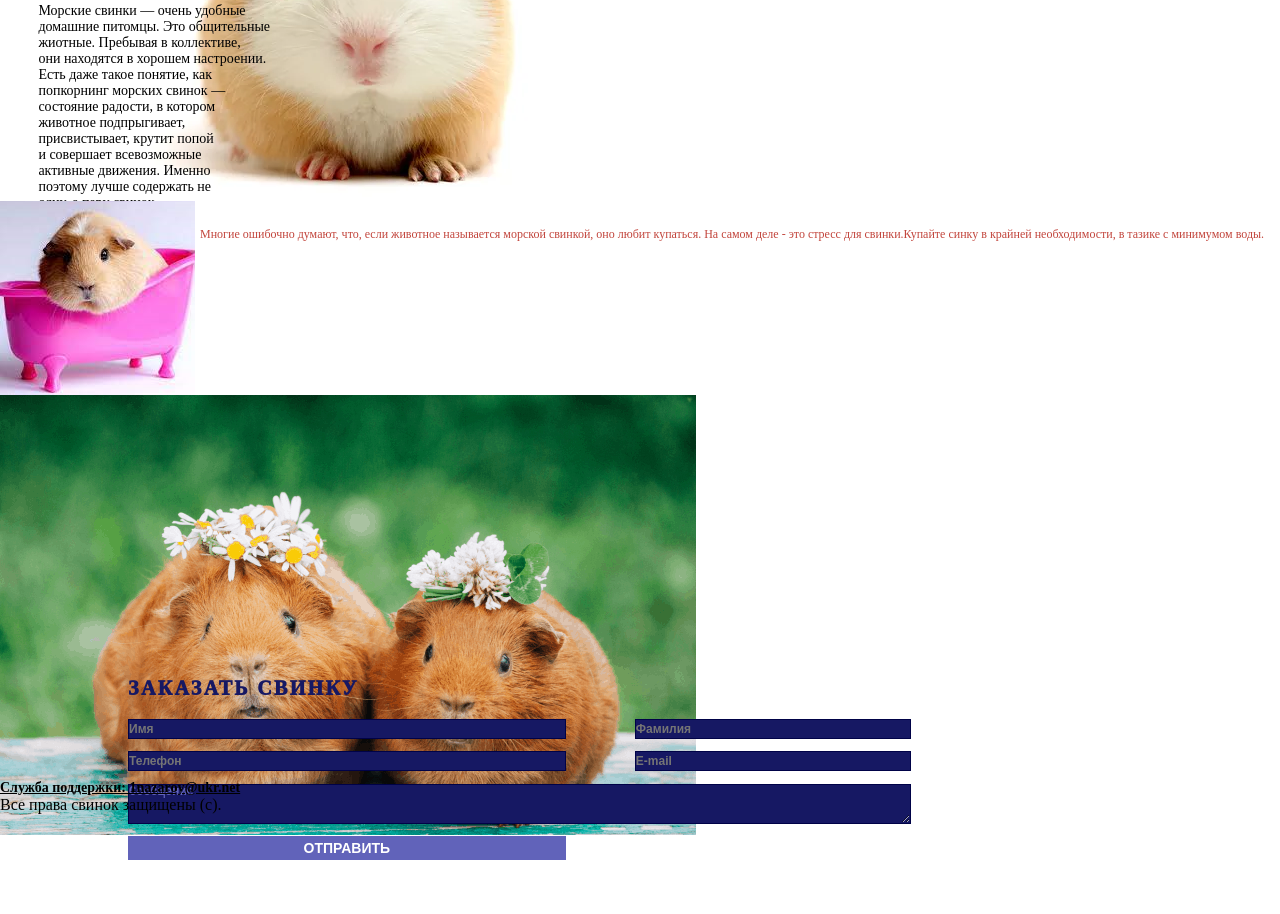
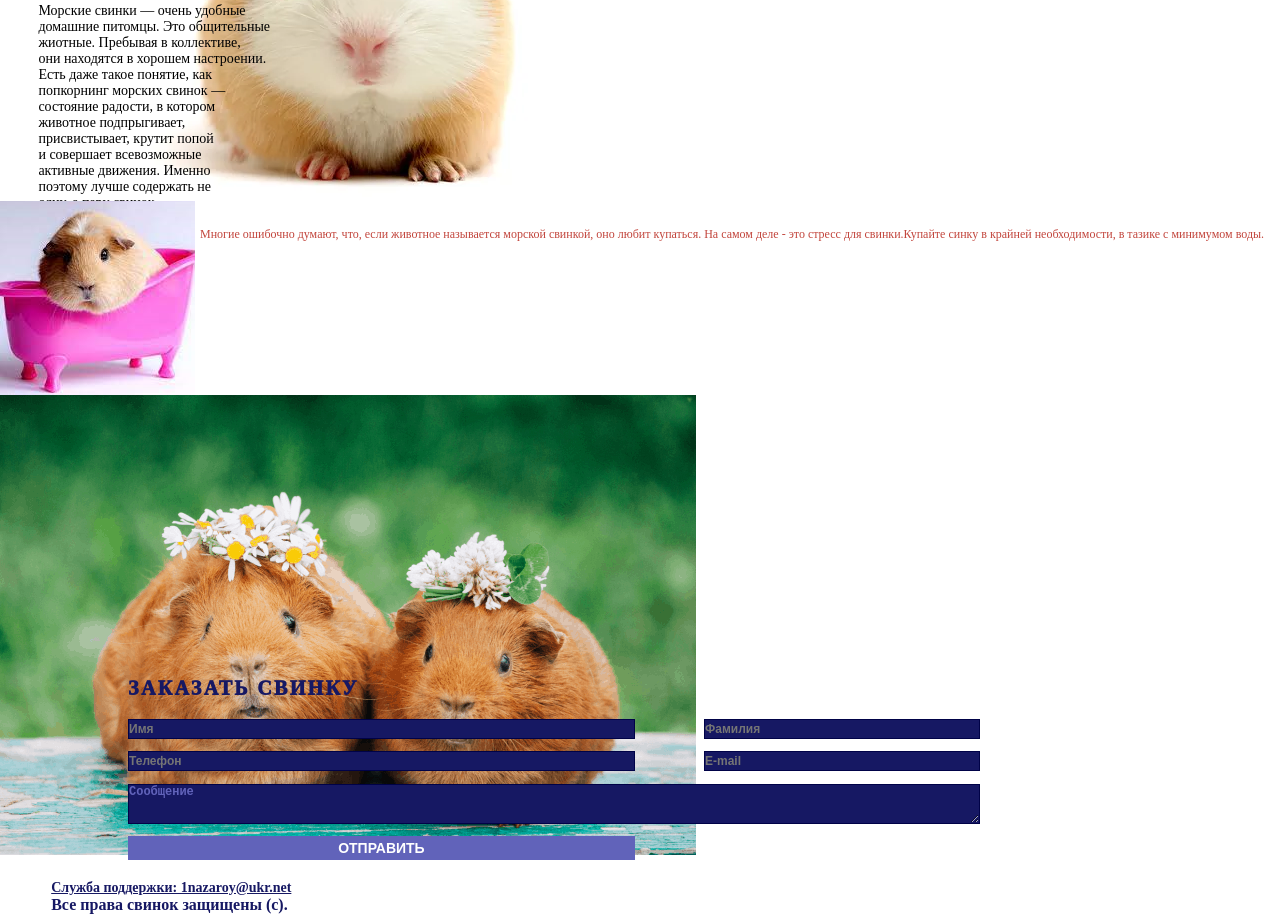
Before and after one commit to KoliadaNazar/Pigs, a plain HTML site: page index.html in a window 1280 px wide. Shown: the part 499-1413 px from the top of the page. Before the commit the page ends 1359 px from the top, so only its background shows below. Drawn offline with Linux system fonts and the light colour scheme.

Commit message:
Update main.css

```diff
--- a/main.css
+++ b/main.css
@@ -11,7 +11,7 @@ list-style: none;
 .wrapper--page {
   display: grid;
   grid-template-columns: 1fr ;
-  grid-auto-rows: 300px 400px 194px 440px;
+  grid-auto-rows: 300px 400px 194px 460px ;
   grid-template-areas:
   "header"
   "section"
@@ -28,7 +28,7 @@ list-style: none;
 .logo {
   position: fixed;
   margin: 2% auto auto 2%;
-  opacity: 0.66;
+  opacity: 0.8;
 }
 
 .ul {
@@ -118,7 +118,7 @@ grid-row-gap: 16%;
    display: grid;
    grid-column-gap: 6%;
    grid-row-gap: 12%;
-   grid-template-columns: 38% 24%;
+   grid-template-columns: 44% 24%;
    grid-template-rows: 30% 20% 20% 40% 24%;
    grid-template-areas:
    "input-0 input-0"
@@ -148,7 +148,7 @@ grid-row-gap: 16%;
 
 .footer--textarea {
   grid-area: input-5;
-  /* grid-column: 1 / 3; */
+
  }
 
  .input-6 {
@@ -157,7 +157,6 @@ grid-row-gap: 16%;
  }
 
  .footer--form, .footer--textarea {
-
    background-color:#161863;
   border: 0.2px solid #000247;
   color: #6163ba;
@@ -166,7 +165,6 @@ grid-row-gap: 16%;
  }
 
  .button--footer {
-
    font-weight:bold;
    background-color: #6163ba;
    color: #FFFFFF;
@@ -176,16 +174,17 @@ grid-row-gap: 16%;
    border: none;
  }
 
-.footer-ul {
-  position: relative;
-  top: 18%;
+.footer--ul {
+  color:  #161863;
   margin: auto auto 4% 4%;
   font-weight: 900;
   font-size: 16px;
+  position: relative;
+  top: 100px;
 }
 
 .footer--email--2 {
-  color: black;
+  color:  #161863;
   font-weight: 700;
   font-size: 14px;
 }
@@ -200,6 +199,7 @@ grid-row-gap: 16%;
     ". section ."
     ". article ."
     ". footer .";
-  }
+  } */
 
-} */
+
+}
```
